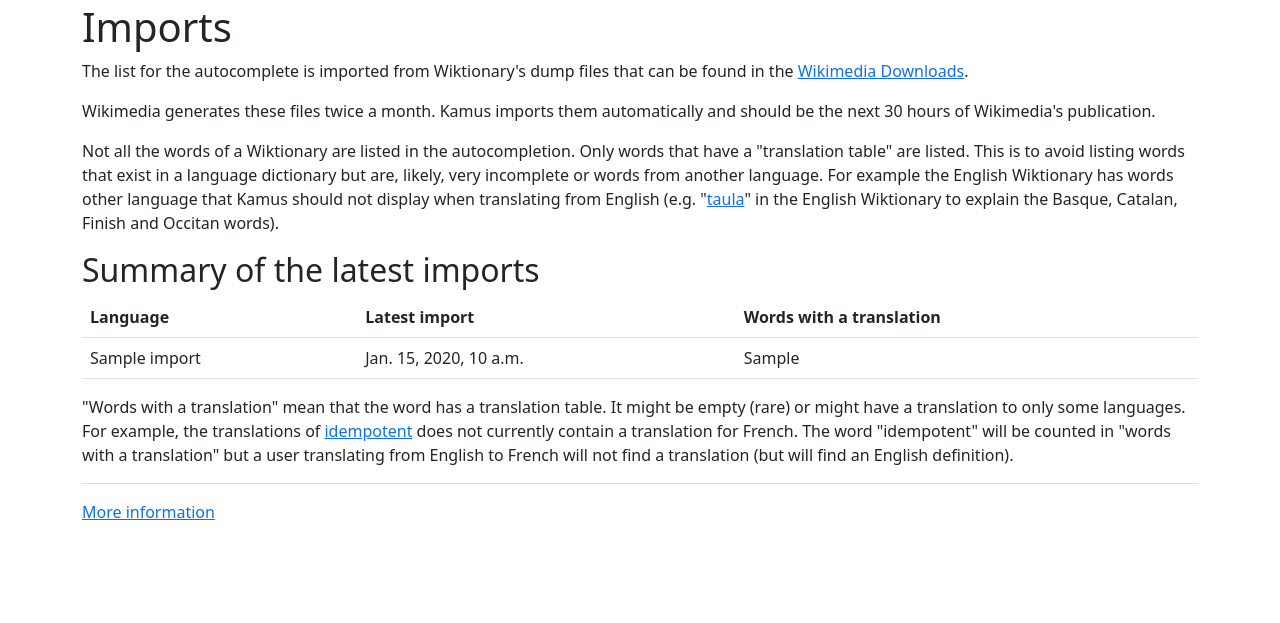
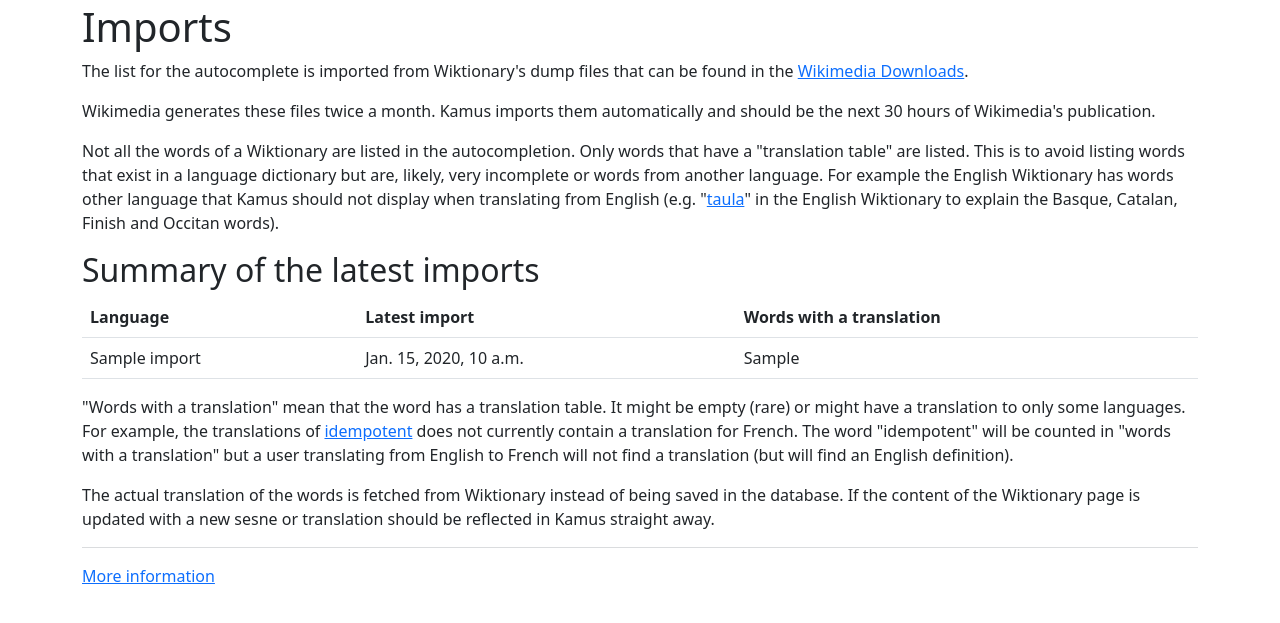
Before and after one commit to cpina/kamus-dictionary, a Django app: template kamus/core/templates/kamus/imports.html in a window 1280 px wide. Shown: the part 21-644 px from the top of the page. Run offline with Django 4.2, Linux system fonts and the light colour scheme; the template is opened without the code that fills it: most values are stand-ins (such as "Sample title", 1, 10 or a date in 2020); some libraries are stand-ins or nearby versions.

Commit message:
Add more information in imports.html

```diff
--- a/kamus/core/templates/kamus/imports.html
+++ b/kamus/core/templates/kamus/imports.html
@@ -46,9 +46,16 @@
         {% endfor %}
         </tbody>
     </table>
-    "Words with a translation" mean that the word has a translation table. It might be empty (rare) or might have
-    a translation to only some languages. For example, the translations of
-    <a href="https://en.wiktionary.org/wiki/idempotent#Translations">idempotent</a> does not
-    currently contain a translation for French. The word "idempotent" will be counted in "words with a translation"
-    but a user translating from English to French will not find a translation (but will find an English definition).
+    <p>
+        "Words with a translation" mean that the word has a translation table. It might be empty (rare) or might have
+        a translation to only some languages. For example, the translations of
+        <a href="https://en.wiktionary.org/wiki/idempotent#Translations">idempotent</a> does not
+        currently contain a translation for French. The word "idempotent" will be counted in "words with a translation"
+        but a user translating from English to French will not find a translation (but will find an English definition).
+    </p>
+    <p>
+        The actual translation of the words is fetched from Wiktionary instead of being saved in the database. If the
+        content of the Wiktionary page is updated with a new sesne or translation should be reflected in Kamus straight
+        away.
+    </p>
 {% endblock %}
```
